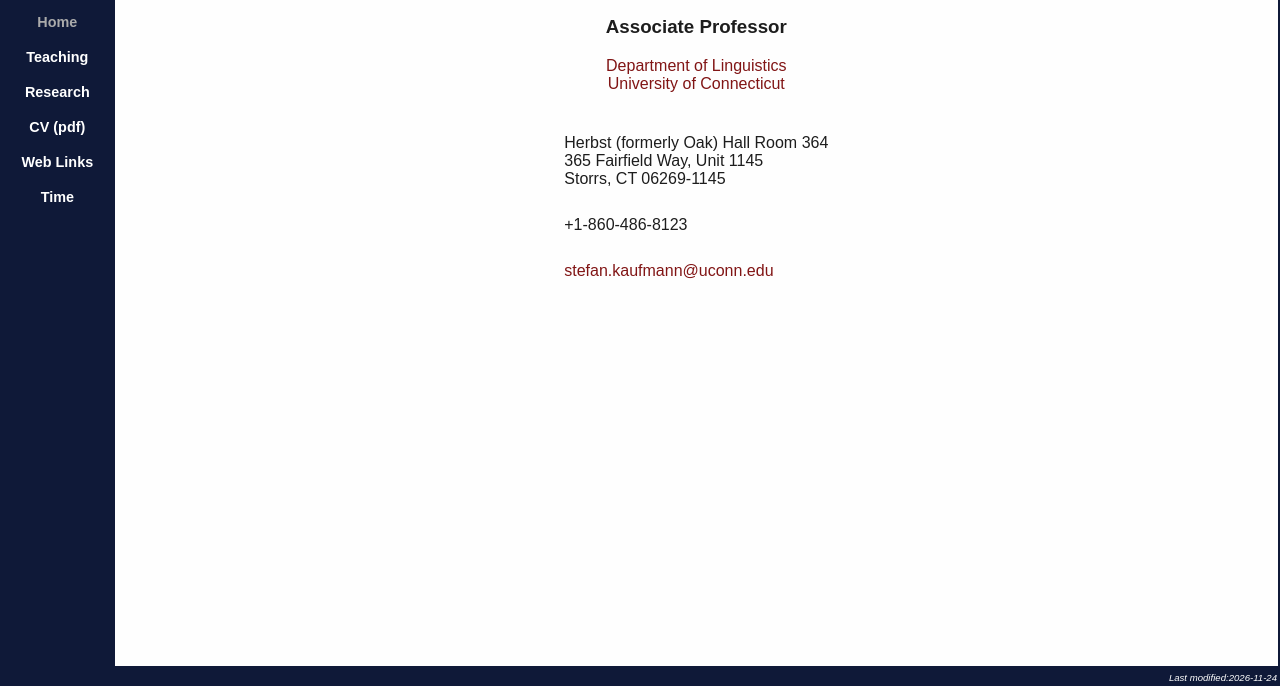
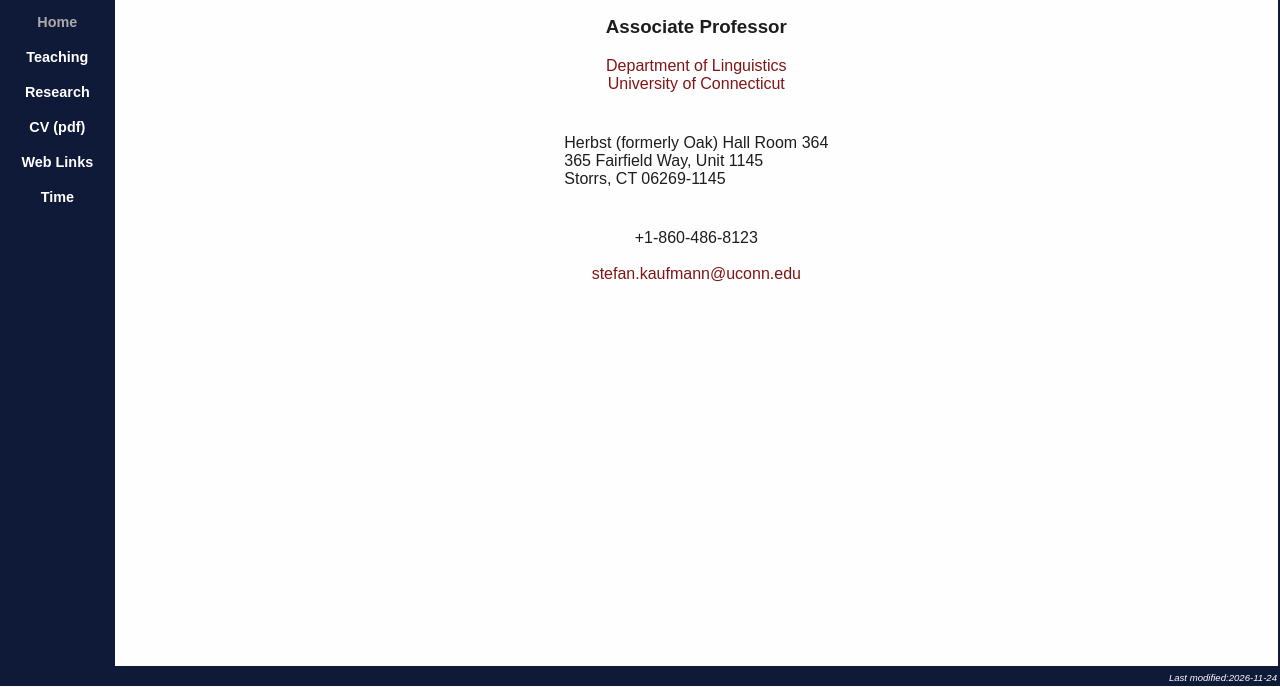
Before and after one commit to stefkauf/home, a plain HTML site: page index.html in a window 1280 px wide. Shown: the part 114-801 px from the top of the page. Drawn offline with Linux system fonts and the light colour scheme.

Commit message:
Add files via upload

```diff
--- a/index.html
+++ b/index.html
@@ -92,25 +92,20 @@ function topFunction() {
 <TABLE BORDER=0 CELLPADDING=0 CELLSPACING=5>
 <TR>
  <!-- <TD VALIGN=top>Office:</TD> -->
- <TD NOWRAP>Herbst (formerly Oak) Hall Room 364<BR>
+ <TD>Herbst (formerly Oak) Hall Room 364<BR>
    365 Fairfield Way, Unit 1145<BR>
-	Storrs, CT 06269-1145</TD>
+   Storrs, CT 06269-1145
+ </TD>
 </TR>
+</TABLE>
 
-<TR><TD>&nbsp;</TD></TR>
+<BR><BR>
 
-<TR>
-  <!-- <TD NOWRAP>Phone:</TD> -->
-  <TD NOWRAP>+1-860-486-8123</TD>
-</TR>
-<!--
-<TR><TD NOWRAP>Fax:</TD><TD NOWRAP>+1-847-491-3770</TD></TR>
--->
+  +1-860-486-8123
 
-<TR><TD>&nbsp;</TD></TR>
+<BR><BR>
 
-<TR>
-  <TD><SCRIPT LANGUAGE=javascript>
+  <SCRIPT LANGUAGE=javascript>
     <!--
 	var spam  = ""
 	var last  = "ste" + spam + "fan." + spam + "ka" + spam + "ufman" + spam + "n"
@@ -118,9 +113,6 @@ function topFunction() {
 	document.write( "<" + "A HR" + spam + "EF=" + "ma" + spam + "ilt" + "o:" + last + "&" + "#" + "6" + spam + "4;" + spam + tail + ">" + last + "&#" + spam + "64;" + spam + tail + "</" + spam + "A>")
 	//-->
   </SCRIPT>
-  </TD>
-</TR>
-</TABLE>
 
 </CENTER>
 
```
Lines whose indentation alone changed are shown as unchanged.
